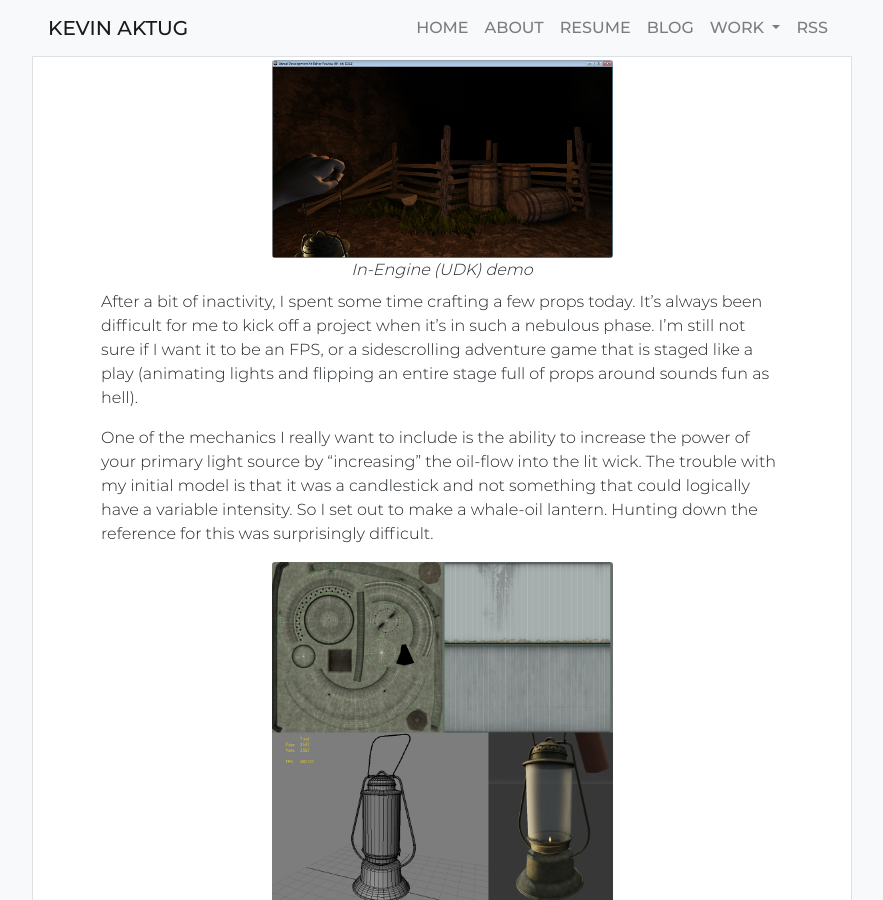
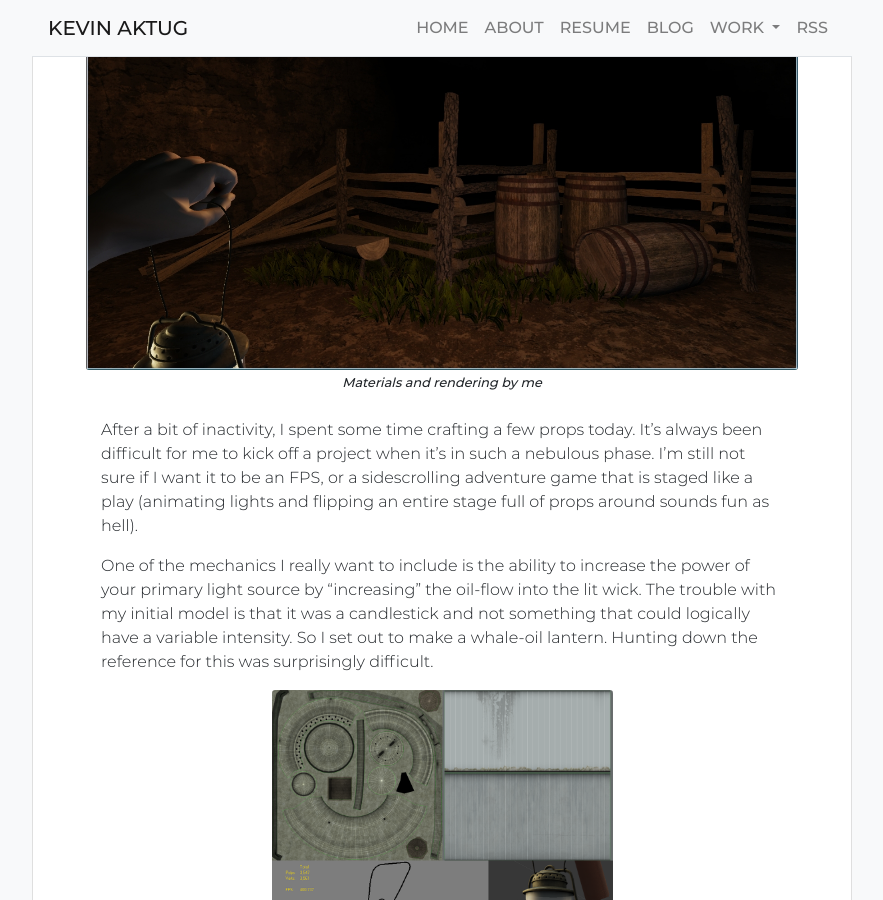
Before and after one commit to Kmagameguy/portfolio, a Jekyll site: the page built from _posts/2013-01-29-populating.md, in a window 1280 px wide and 900 px high, scrolled down 386 px. Shown: the whole window, without its empty margins (198-1081 px from the left). Built offline with Jekyll 4.4.1, drawn with Linux system fonts in a browser that asks for light colours.

Commit message:
Fixup 'Populating' Post

```diff
--- a/_posts/2013-01-29-populating.md
+++ b/_posts/2013-01-29-populating.md
@@ -4,11 +4,9 @@ title: Populating a 3D Scene
 author: Kevin
 tags:
 thumbnail: /assets/images/posts/2013-01-29-populating/thumb.jpg
+thumbnail_alt: A darkly lit nighttime scene seen from a first person perspective.  The player character is holding an oil lamp which illuminates a creepy well behind a rickety wooden fence.
+thumbnail_credit: Materials and rendering by me
 ---
-{% include lightboxImage.html
-  img_path='/assets/images/posts/2013-01-29-populating/preview.jpg'
-  img_text='In-Engine (UDK) demo'
-%}
 
 After a bit of inactivity, I spent some time crafting a few props today.
 It's always been difficult for me to kick off a project when it's in such a nebulous phase.
```
Also changed, not shown: assets/images/posts/2013-01-29-populating/preview.jpg (deleted), assets/images/posts/2013-01-29-populating/thumb.jpg.
